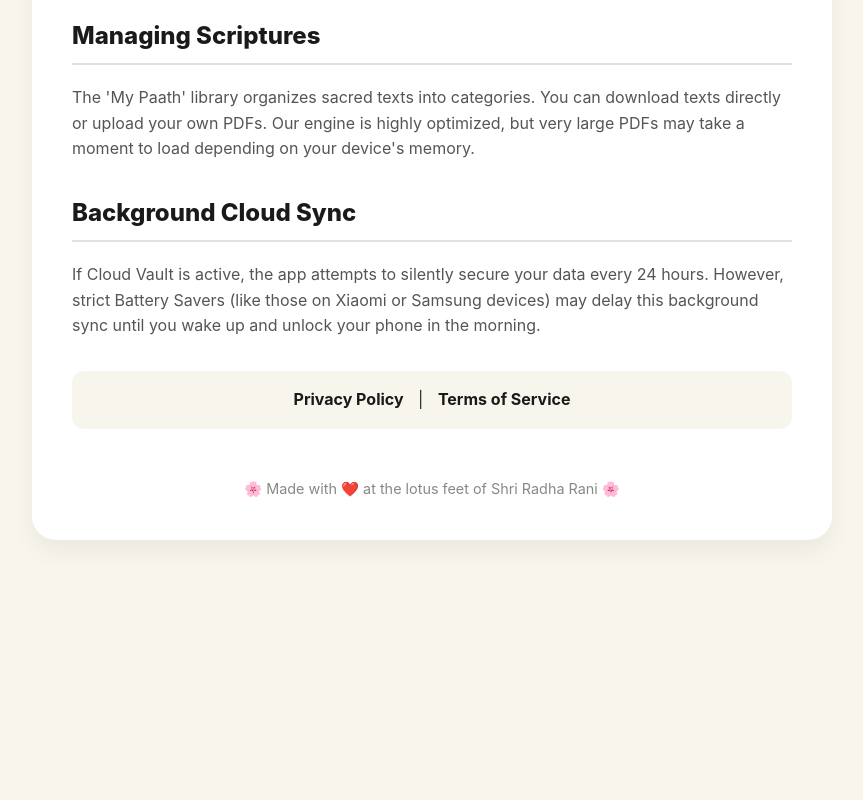
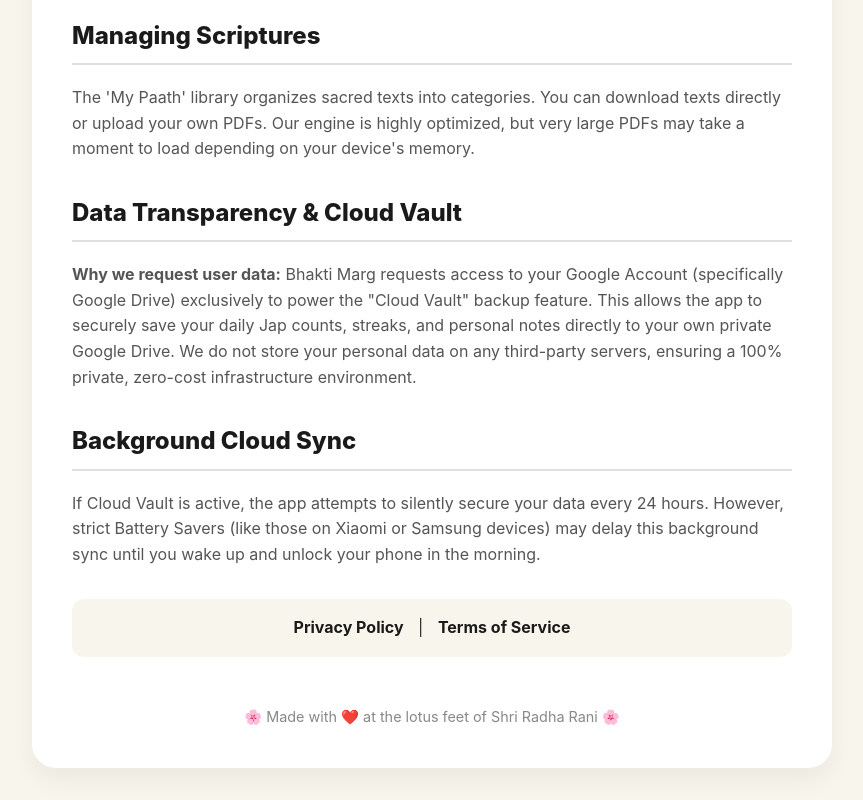
Before and after one commit to bhaktimargapp/bhaktimargapp, a plain HTML site: page index.html in a window 1280 px wide. Shown: the part 816-1616 px from the top of the page, without its empty margins (208-1071 px from the left). Before the commit the page ends 1388 px from the top, so only its background shows below. Drawn offline with Linux system fonts and the light colour scheme.

Commit message:
Update index.html

```diff
--- a/index.html
+++ b/index.html
@@ -35,6 +35,9 @@
         <h2>Managing Scriptures</h2>
         <p>The 'My Paath' library organizes sacred texts into categories. You can download texts directly or upload your own PDFs. Our engine is highly optimized, but very large PDFs may take a moment to load depending on your device's memory.</p>
 
+        <h2>Data Transparency & Cloud Vault</h2>
+        <p><strong>Why we request user data:</strong> Bhakti Marg requests access to your Google Account (specifically Google Drive) exclusively to power the "Cloud Vault" backup feature. This allows the app to securely save your daily Jap counts, streaks, and personal notes directly to your own private Google Drive. We do not store your personal data on any third-party servers, ensuring a 100% private, zero-cost infrastructure environment.</p>
+
         <h2>Background Cloud Sync</h2>
         <p>If Cloud Vault is active, the app attempts to silently secure your data every 24 hours. However, strict Battery Savers (like those on Xiaomi or Samsung devices) may delay this background sync until you wake up and unlock your phone in the morning.</p>
 
```
